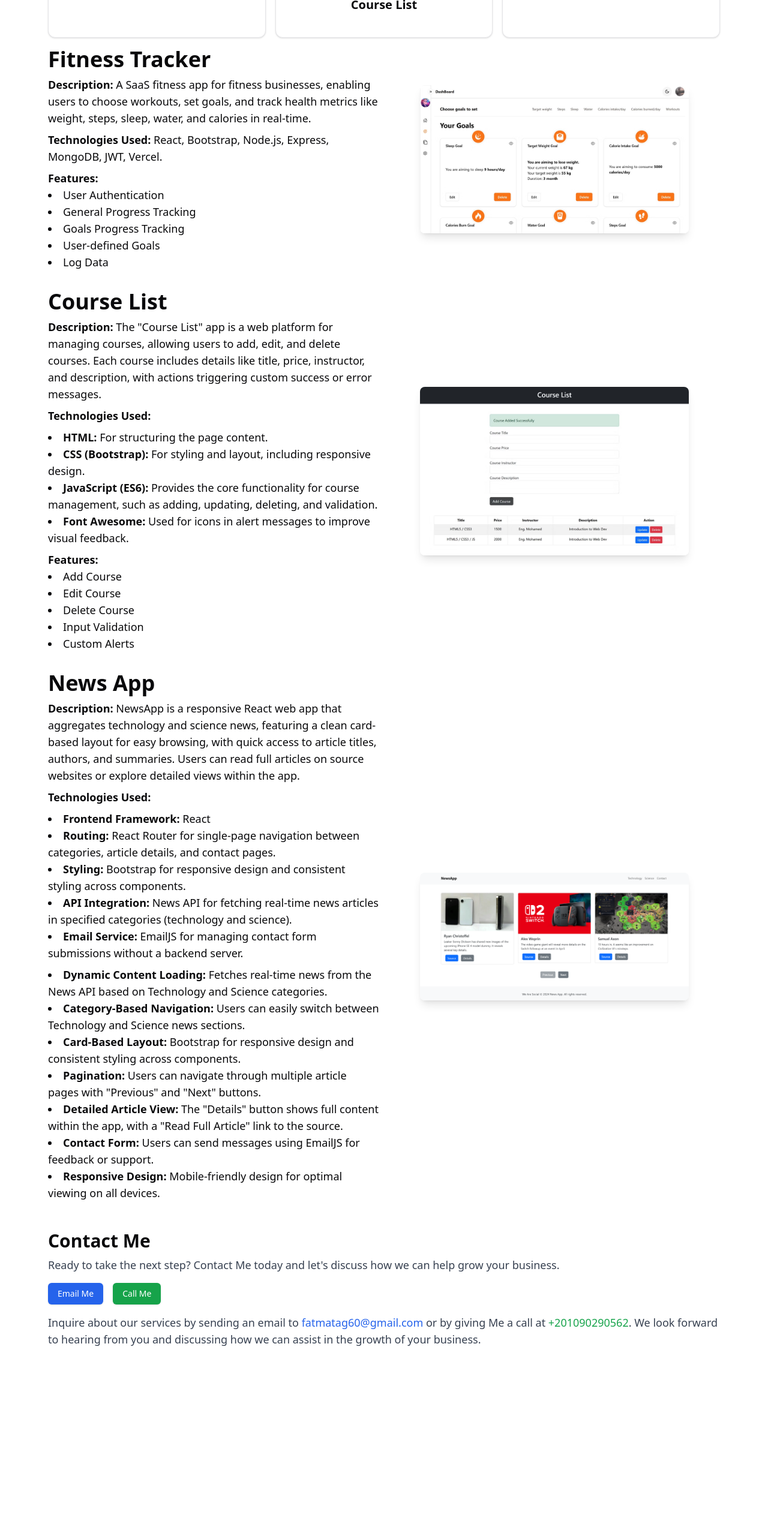
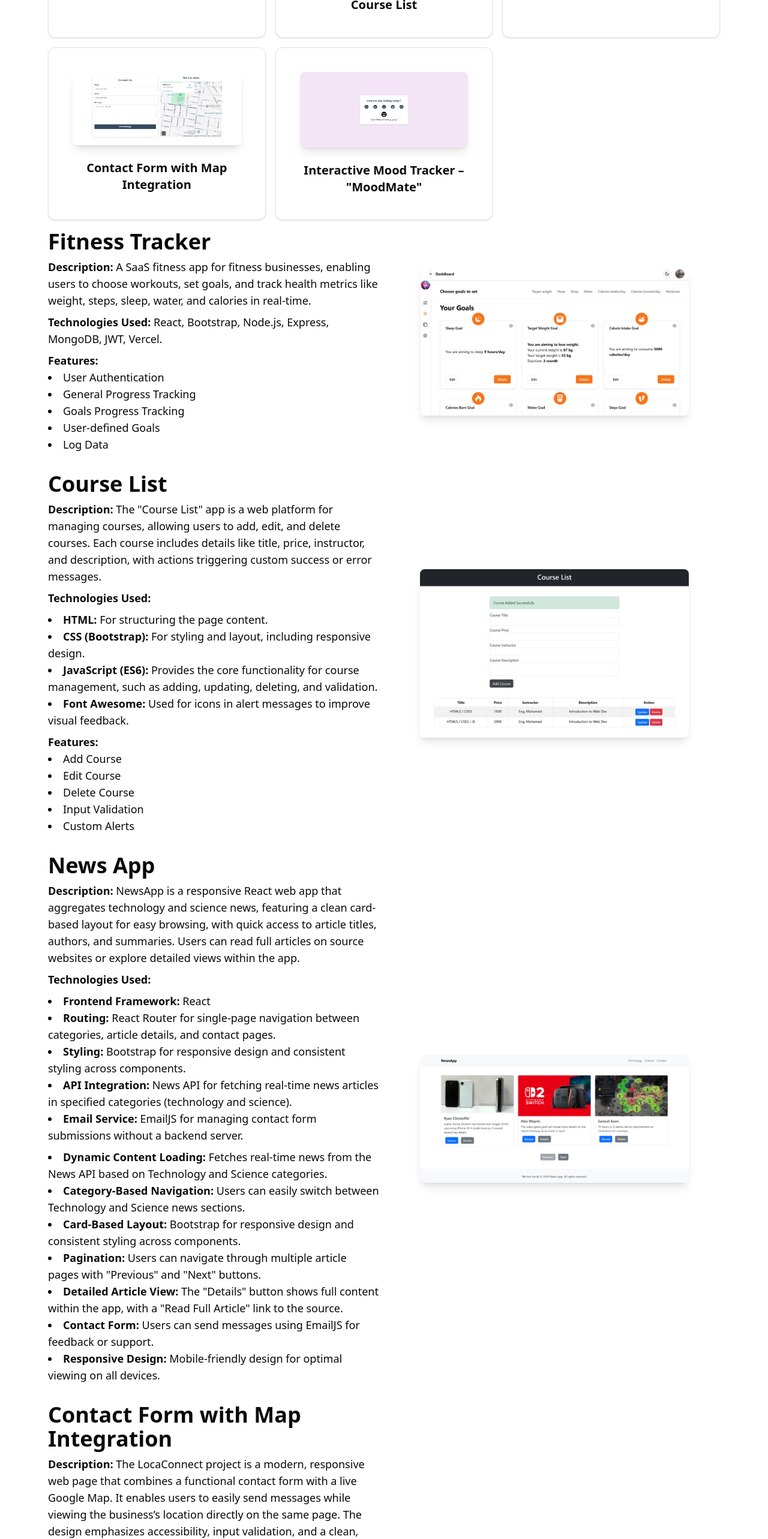
Before and after one commit to fatma-ibrahim/my-portfolio, a React (Vite) app: page / in a window 1280 px wide. Shown: the part 2080-4646 px from the top of the page at 60% size. Before the commit the page ends 4375 px from the top, so only its background shows below. Built offline with nearby package versions, Linux system fonts and the light colour scheme.

Commit message:
New projects
Add 2 projects in Featured Projects

```diff
--- a/src/components/pages/Projects.jsx
+++ b/src/components/pages/Projects.jsx
@@ -2,6 +2,8 @@ import { Card, CardContent, CardHeader } from "@/components/ui/card";
 import fintessTracker from "../../assets/imgs/Fitness Tracker.png";
 import courseList from "../../assets/imgs/Course List.png";
 import newsApp from "../../assets/imgs/News App.png";
+import contactMap from "../../assets/imgs/Contact Form with Map Integration.png"
+import moodMate from "../../assets/imgs/Interactive Mood Tracker – “MoodMate“.png"
 
 function Projects() {
   return (
@@ -48,6 +50,32 @@ function Projects() {
             </CardHeader>
             <CardContent>
               <p className="font-semibold text-lg md:text-xl">News App</p>
+            </CardContent>
+          </Card>
+
+          <Card className="w-full p-4 text-center">
+            <CardHeader>
+              <img
+                src={contactMap}
+                alt="Contact Form with Map Integration"
+                className="w-full h-auto object-cover rounded-lg shadow-lg"
+              />
+            </CardHeader>
+            <CardContent>
+              <p className="font-semibold text-lg md:text-xl">Contact Form with Map Integration</p>
+            </CardContent>
+          </Card>
+
+          <Card className="w-full p-4 text-center">
+            <CardHeader>
+              <img
+                src={moodMate}
+                alt="Interactive Mood Tracker – 'MoodMate'"
+                className="w-full h-auto object-cover rounded-lg shadow-lg"
+              />
+            </CardHeader>
+            <CardContent>
+              <p className="font-semibold text-lg md:text-xl">Interactive Mood Tracker – &quot;MoodMate&quot;</p>
             </CardContent>
           </Card>
         </div>
@@ -157,6 +185,78 @@ function Projects() {
             />
           </div>
         </div>
+
+        <div className="flex flex-col md:flex-row gap-4 py-4">
+          <div className="md:w-1/2">
+            <h1 className="text-2xl md:text-3xl lg:text-4xl font-bold">
+              Contact Form with Map Integration
+            </h1>
+            <p className="mt-2 text-sm md:text-base lg:text-lg">
+              <strong>Description:</strong> The LocaConnect project is a modern, responsive web page that combines a functional contact form with a live Google Map. It enables users to easily send messages while viewing the business’s location directly on the same page. The design emphasizes accessibility, input validation, and a clean, professional layout for an enhanced user experience.
+            </p>
+            <p className="mt-2 text-sm md:text-base lg:text-lg">
+              <strong>Technologies Used:</strong>
+            </p>
+            <ul className="mt-2 list-disc list-inside text-sm md:text-base lg:text-lg">
+              <li><strong>HTML5: </strong>Structured the layout for the contact form and map section.</li>
+              <li><strong>CSS3: </strong>Styled the components with a clean, minimal interface and added responsive behavior using media queries.</li>
+              <li><strong>JavaScript (ES6): </strong>Implemented real-time form validation and user feedback through interactive alerts.</li>
+              <li><strong>Google Maps Embed API: </strong>Integrated an interactive map to display the physical location.</li>
+            </ul>
+            <ul className="mt-2 list-disc list-inside text-sm md:text-base lg:text-lg">
+              <strong>Features:</strong>
+              <li>Responsive layout that adapts to all screen sizes</li>
+              <li>Real-time validation for name, email, and message fields</li>
+              <li>Dynamic error and success alerts for user feedback</li>
+              <li>Embedded interactive Google Map for location context</li>
+              <li>Simple, modern UI with smooth usability</li>
+            </ul>
+          </div>
+
+          <div className="md:w-1/2 flex justify-center items-center">
+            <img
+              src={contactMap}
+              alt="Contact Form with Map Integration"
+              className="rounded-lg shadow-lg w-full max-w-md max-h-96 object-cover"
+            />
+          </div>
+        </div>
+
+        <div className="flex flex-col md:flex-row gap-4 py-4">
+          <div className="md:w-1/2">
+            <h1 className="text-2xl md:text-3xl lg:text-4xl font-bold">
+              Interactive Mood Tracker – &quot;MoodMate&quot;
+            </h1>
+            <p className="mt-2 text-sm md:text-base lg:text-lg">
+              <strong>Description:</strong> The MoodMate project is a responsive and interactive web app that allows users to express their current mood by selecting from a set of animated emojis. Once a mood is selected, the interface dynamically updates with a motivational message and emoji to reflect the user’s emotional state. The app focuses on simplicity, positivity, and user engagement through smooth interactions and a calming design.
+            </p>
+            <p className="mt-2 text-sm md:text-base lg:text-lg">
+              <strong>Technologies Used:</strong>
+            </p>
+            <ul className="mt-2 list-disc list-inside text-sm md:text-base lg:text-lg">
+              <li><strong>HTML5: </strong>Structured the layout and content of the mood tracker.</li>
+              <li><strong>CSS3: </strong>Designed a clean, pastel-themed interface with responsive layout and hover animations.</li>
+              <li><strong>JavaScript (ES6): </strong>Handled emoji selection, dynamic updates, and mood-based message display.</li>
+              <li><strong>Font Awesome: </strong>Provided expressive, high-quality emoji icons for each mood option.</li>
+            </ul>
+            <ul className="mt-2 list-disc list-inside text-sm md:text-base lg:text-lg">
+              <strong>Features:</strong>
+              <li>Interactive emoji-based mood selection</li>
+              <li>Dynamic motivational message display based on user mood</li>
+              <li>Smooth hover animations for enhanced user engagement</li>
+              <li>Fully responsive design that adapts to mobile and desktop screens</li>
+              <li>Minimal, modern interface promoting a positive user experience</li>
+            </ul>
+          </div>
+
+          <div className="md:w-1/2 flex justify-center items-center">
+            <img
+              src={moodMate}
+              alt="Interactive Mood Tracker – 'MoodMate'"
+              className="rounded-lg shadow-lg w-full max-w-md max-h-96 object-cover"
+            />
+          </div>
+        </div>
       </section>
     </>
   );
```
Also changed, not shown: src/assets/imgs/Contact Form with Map Integration.png (added), src/assets/imgs/Interactive Mood Tracker – “MoodMate“.png (added).
